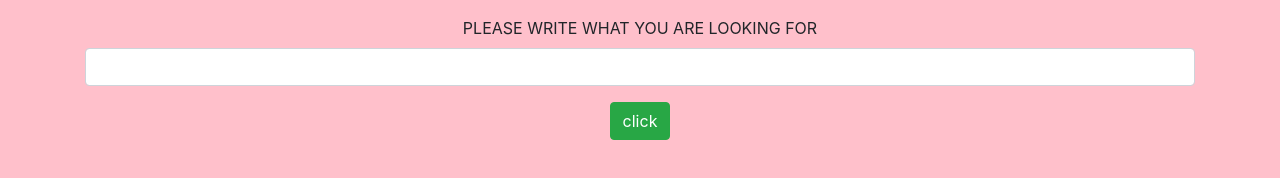
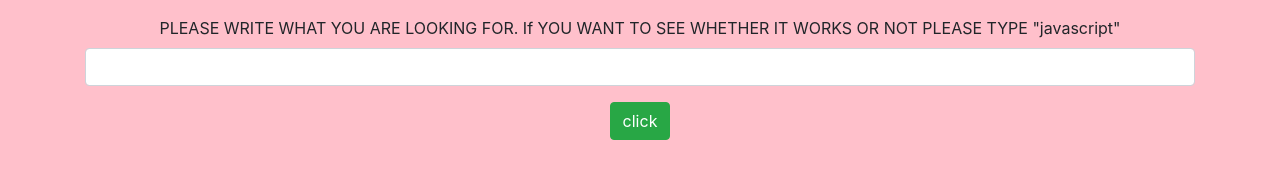
Before and after one commit to TUNCERAKALIN/JAVASCRIPT-3, a plain HTML site: page JS-Week-8/index.html in a window 1280 px wide. Drawn offline with nearby package versions, Linux system fonts and the light colour scheme.

Commit message:
APIexercise

```diff
--- a/JS-Week-8/index.html
+++ b/JS-Week-8/index.html
@@ -16,7 +16,7 @@
 <body>
     <div class="container mt-3" >
         <div class="form-group">
-            <label for="anyname">PLEASE WRITE WHAT YOU ARE LOOKING FOR</label>
+            <label for="anyname">PLEASE WRITE WHAT YOU ARE LOOKING FOR. If YOU WANT TO SEE WHETHER IT WORKS OR NOT PLEASE TYPE "javascript"</label>
             <input type="text" id="myinput" name="username" class="form-control">
         </div>
         <button type="button" onclick="forclick()" class="btn btn-success" id="buttonforme">click</button>
```
